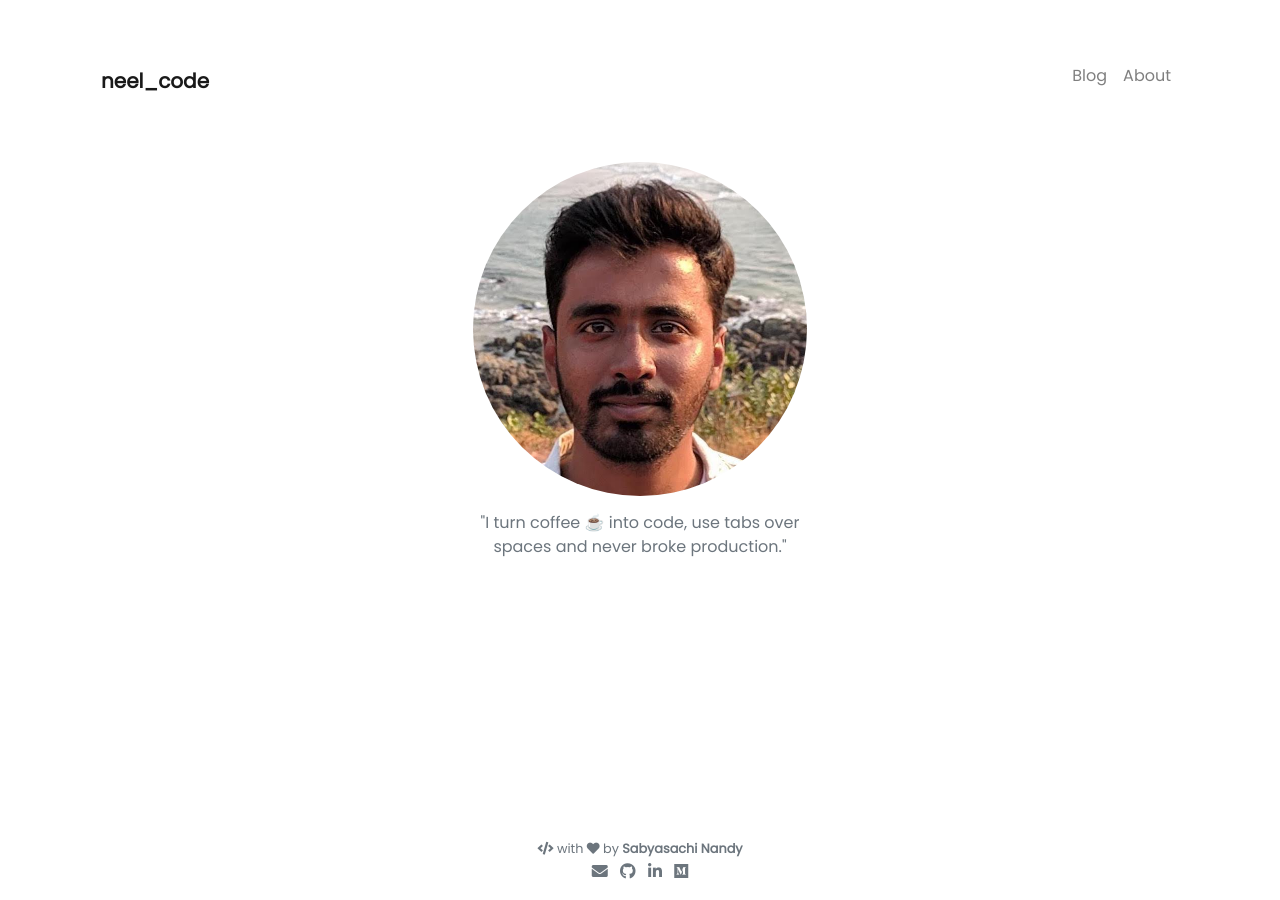
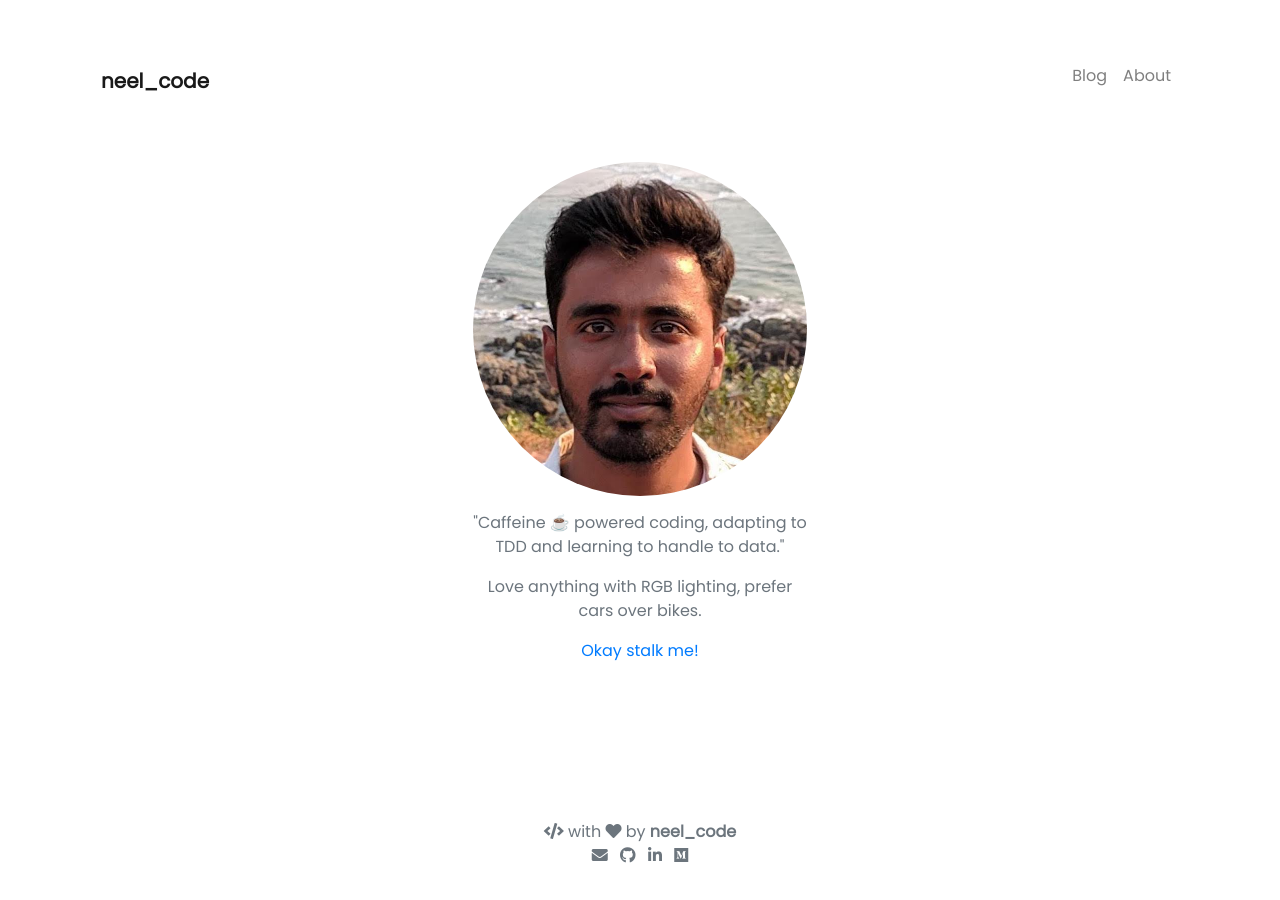
Before and after one commit to sabya14/sabya14, a Jekyll site: the page built from pages/index.md, in a window 1280 px wide. Built offline with Jekyll 4.4.1, drawn with Linux system fonts in a browser that asks for light colours; nearby versions of some CDN libraries; emoji names are drawn with the system emoji font.

Commit message:
Modified landing page.

```diff
--- a/_config.yml
+++ b/_config.yml
@@ -1,9 +1,8 @@
 ### Site Settings ###
 title               : neel_code
 description         : >-
-                      "I turn coffee :coffee: into code,
-                      use tabs over spaces
-                      and never broke production."
+                      "Caffeine :coffee: powered coding,
+                      adapting to TDD and learning to handle to data."
 baseurl             : ""                     # Change to empty quotes if you are hosting your site at <your-username>.github.io directly
 repository          : sabya14/sabya14     # Change to <your-username>/<your-username>.github.io (or remove it if you don't need remote projects)
 
@@ -24,16 +23,15 @@ nav_exclude:                                            # The following paths ar
 ### Author Info ###
 author:
   name              : Sabyasachi Nandy
-  image             : https://bit.ly/2KCvgVJ
 #  behance           : your_username
 # dribbble          : your_username
-  email             : username@domain.com
+  email             : sabya.nandy14@gmail.com
 #  facebook          : your_username
-  github            : your_username
+  github            : sabya14
 # gitlab            : your_username
 # instagram         : your_username
-  linkedin          : your_username
-  medium            : your_username
+  linkedin          : sabyasachi-nandy-293574132
+  medium            : sabya.nandy14
 # soundcloud        : your_username
 # spotify           : your_username
 # stackoverflow     : your_user_id
--- a/_includes/footer.html
+++ b/_includes/footer.html
@@ -1,10 +1,8 @@
 <footer class="mt-auto py-3 text-center">
 
-  <small class="text-muted mb-2">
-    <i class="fas fa-code"></i> with <i class="fas fa-heart"></i>
-    by <strong>{{ site.author.name }}</strong>
-  </small>
-
+  <medium class="text-muted mb-2">
+    <i class="fas fa-code"></i> with <i class="fas fa-heart"></i> by <strong>neel_code</strong>
+  </medium>
   {% include social.html %}
 
 <!--  {%- assign theme_name = "portfolYOU" -%}-->
--- a/_includes/landing.html
+++ b/_includes/landing.html
@@ -9,5 +9,7 @@
       </div>
     </div>
     <p class="text-muted wow animated slideInUp" data-wow-delay=".15s">{{ site.description }}</p>
+    <p class="text-muted wow animated slideInUp" data-wow-delay=".15s"> Love anything with RGB lighting, prefer cars over bikes.</p>
+    <p class="text-muted wow animated slideInUp" data-wow-delay=".15s"><a href="about"> Okay stalk me!</a> </p>
   </div>
 </div>
--- a/_sass/_footer.scss
+++ b/_sass/_footer.scss
@@ -19,3 +19,7 @@
     right: 22px;
   }
 }
+
+.mt-auto.py-3.text-center {
+  padding-bottom: 2rem !important;
+}
```
Also changed, not shown: _includes/social.html (+1 -6 lines).
